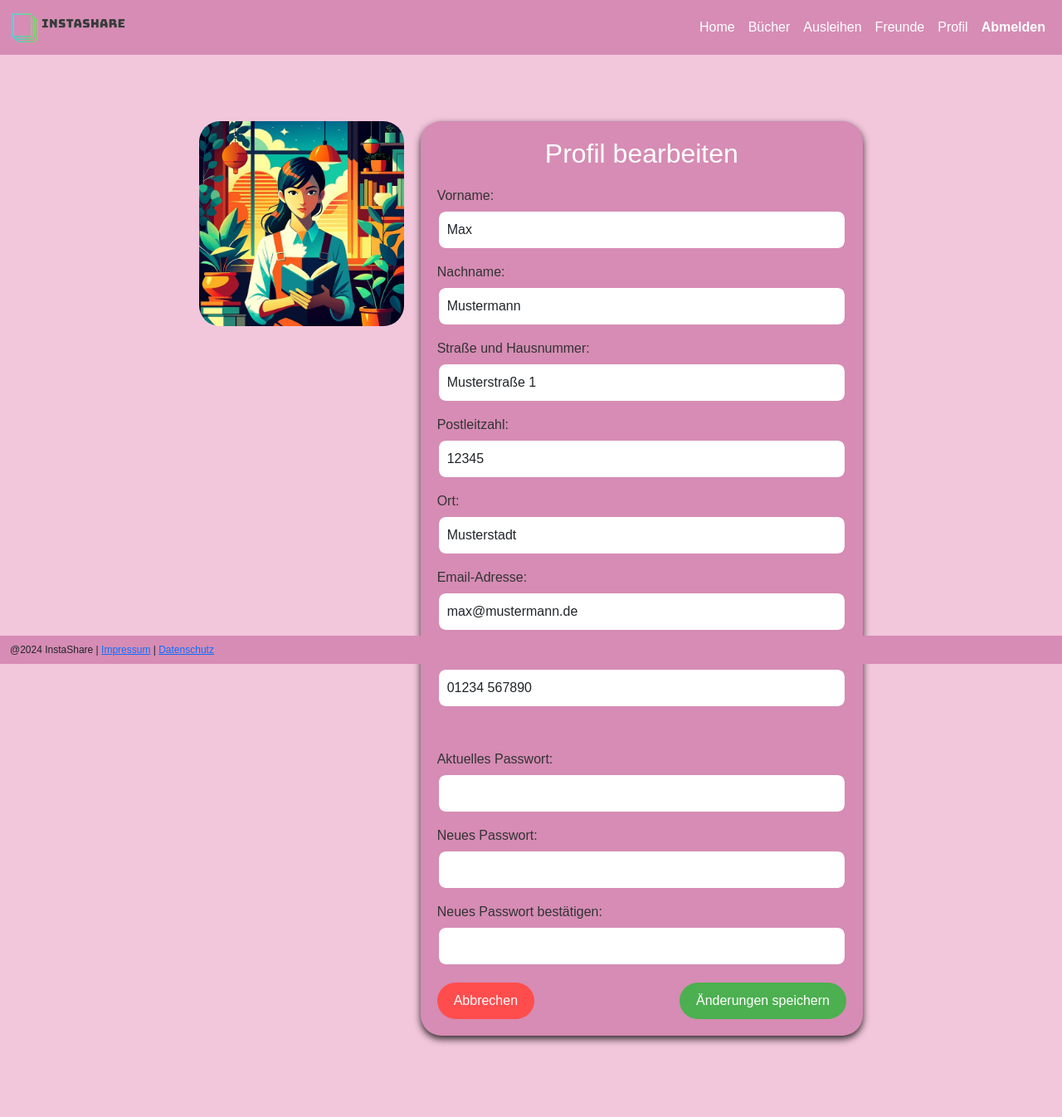
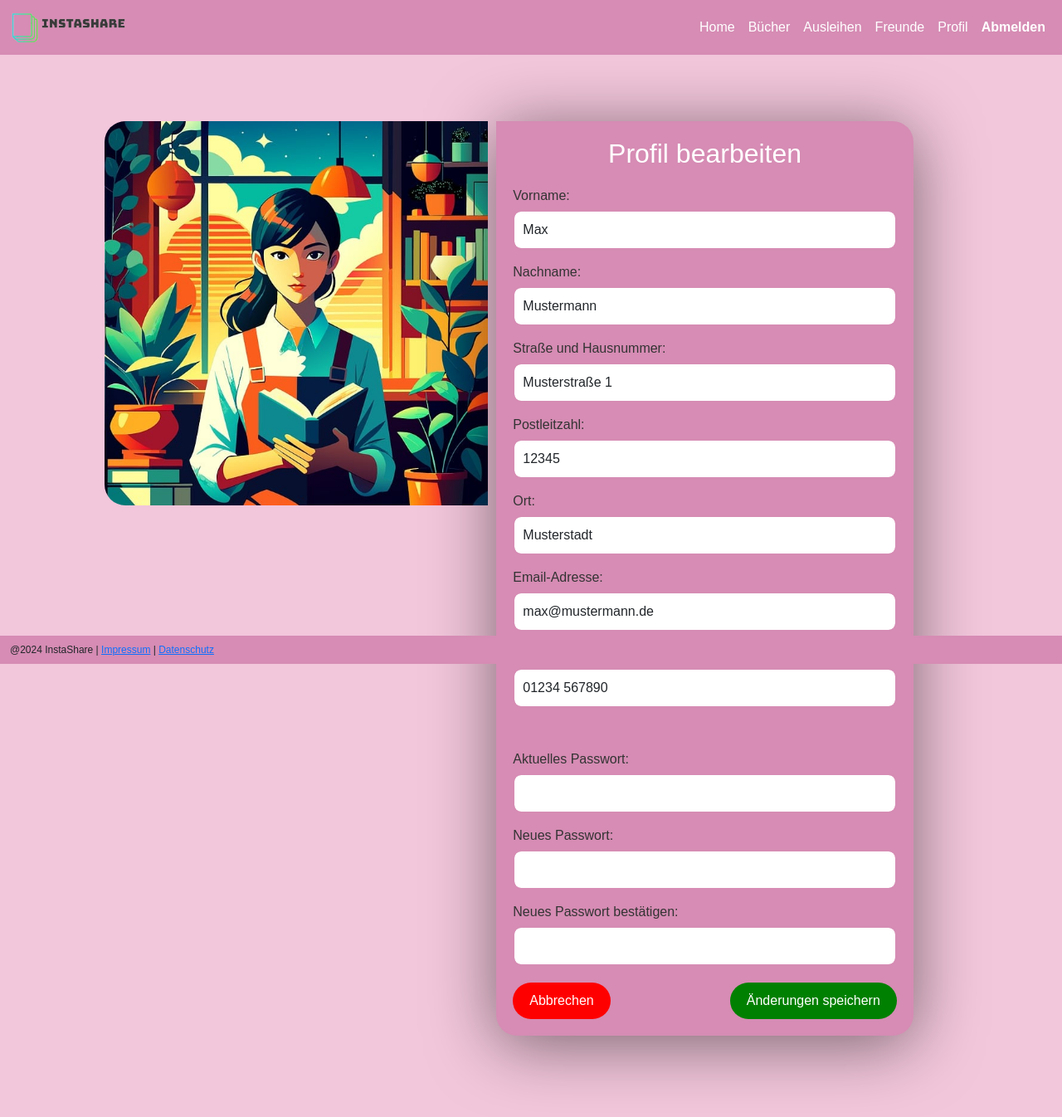
Before and after one commit to Fynia97/Iu_InstaShare_Angular, an Angular app: page /user/bearbeiten in a window 1280 px wide. Shown: the top 1346 px of the page at 83% size. Built offline with nearby package versions, Linux system fonts and the light colour scheme; no server answers; sample sign-in values are in the browser's storage.

Commit message:
layout angepasst.

```diff
--- a/src/app/users/user-edit/user-edit.component.html
+++ b/src/app/users/user-edit/user-edit.component.html
@@ -1,11 +1,4 @@
-<!DOCTYPE html>
-<html lang="de">
-<head>
-    <meta charset="UTF-8">
-    <meta name="viewport" content="width=device-width, initial-scale=1.0">
-    <title>Profil Bearbeiten</title>
-    <link rel="stylesheet" href="user-edit.component.scss">
-</head>
+
 <body>
 
     <main class="main-content">
@@ -57,7 +50,7 @@
                         <input type="password" id="confirmPassword" name="confirmPassword" class="form-control">
                     </div>
                     <div class="profile-actions">
-                        <button type="button" class="btn cancel-button" title="Abbrechen">Abbrechen</button>
+                      <button type="button" class="btn cancel-button" title="Abbrechen"><a class="nav-link" [routerLink]="['/user/anzeigen']"  routerLinkActive="active">Abbrechen</a></button>
                         <button type="submit" class="btn save-button" title="Änderungen speichern">Änderungen speichern</button>
                     </div>
                 </form>
@@ -65,5 +58,4 @@
         </div>
     </main>
 
-</body>
-</html>
+  </body>
--- a/src/app/users/user-edit/user-edit.component.scss
+++ b/src/app/users/user-edit/user-edit.component.scss
@@ -14,6 +14,9 @@ body {
 }
 
 .main-content {
+    width: 95%;
+    max-width: 1400px; /* Maximale Breite */
+    min-width: 500px;  /* Minimale Breite */
     display: flex;
     padding: 20px;
     align-items: flex-start; /* Beide Elemente oben ausrichten */
@@ -22,37 +25,43 @@ body {
 
 
 .edit-profile-container {
-  max-width: 800px; /* Erhöht die maximale Breite für mehr Platz */
+  max-width: 1400px; /* Erhöht die maximale Breite für mehr Platz */
     width: 100%;
     margin: 0 auto;
     display: flex;
     flex-direction: row; /* Beibehalten der horizontalen Anordnung */
     align-items: flex-start; /* Elemente oben ausrichten */
+
 }
 
 .profile-image-container {
-      flex: 1;
+    flex: 1;
     display: flex;
     justify-content: center;
     align-items: flex-start;
-    margin-right: 20px;
+    margin-right: 10px;
+
 }
 
 .profile-image {
     max-width: 100%;
     height: auto;
-    border-radius: 25px;
+    border-top-left-radius:  25px; /* Abgerundete Ecken */
+    border-bottom-left-radius: 25px;
+
 }
 
 .profile-details {
-    flex: 2;
+    flex: 1;
     background-color: #d68cb4;
-    border-radius: 25px;
     padding: 20px;
-    box-shadow: 0 4px 8px rgba(0, 0, 0, 0.8);
+    box-shadow: 0 10px 80px rgba(0, 0, 0, 0.5);
     display: flex;
     flex-direction: column;
     justify-content: space-between;
+    border-top-right-radius: 25px;
+    border-bottom-right-radius: 25px;
+    border-bottom-left-radius: 25px;
 }
 
 .profile-details h2 {
@@ -83,7 +92,7 @@ body {
 }
 
 .edit-profile-form .form-control:focus {
-    outline: none;
+    outline:none;
     border-color: #9b0056;
 }
 
@@ -110,11 +119,11 @@ body {
 }
 
 .profile-actions .save-button {
-    background-color: #4CAF50;
+    background-color: green;
 }
 
 .profile-actions .cancel-button {
-    background-color: #ff4d4d;
+    background-color: red;
 }
 
 .profile-actions .btn:hover {
```
